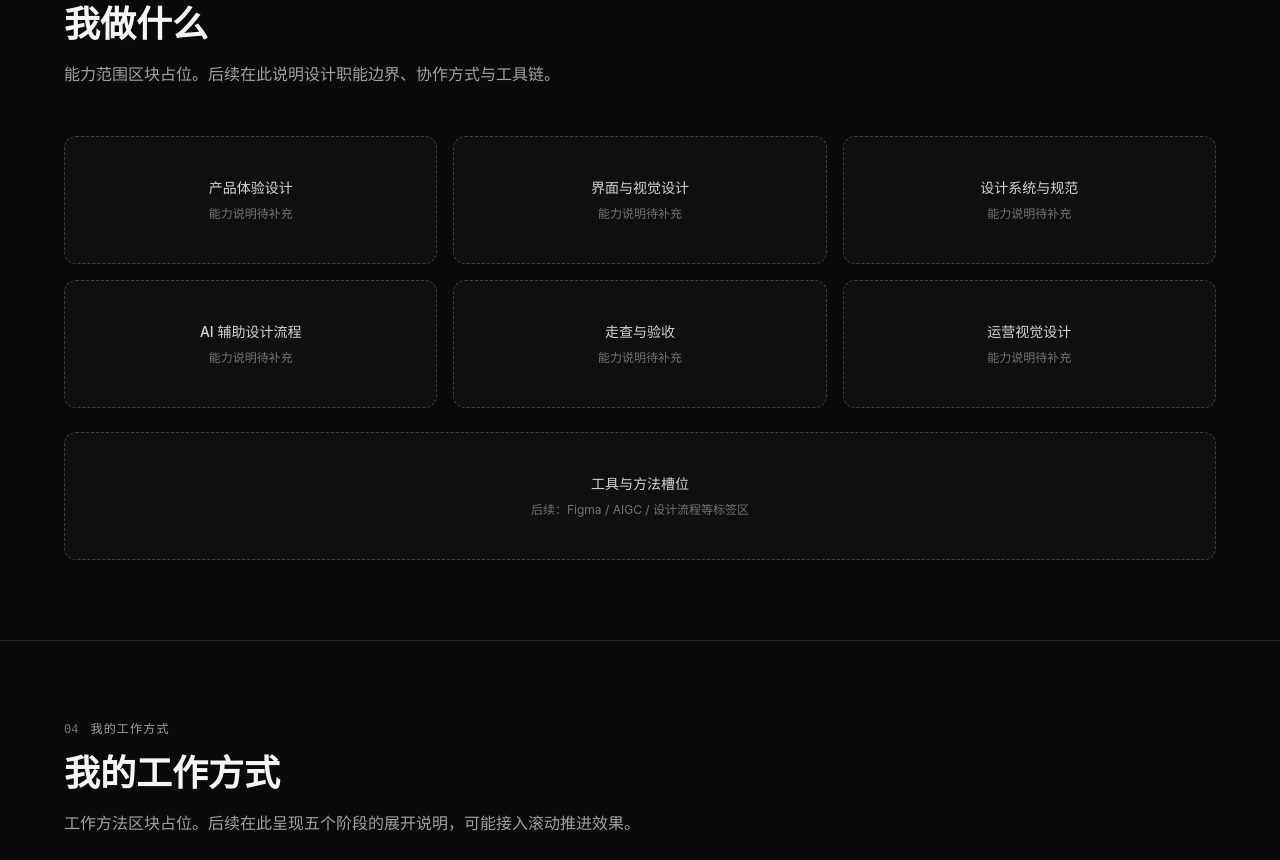
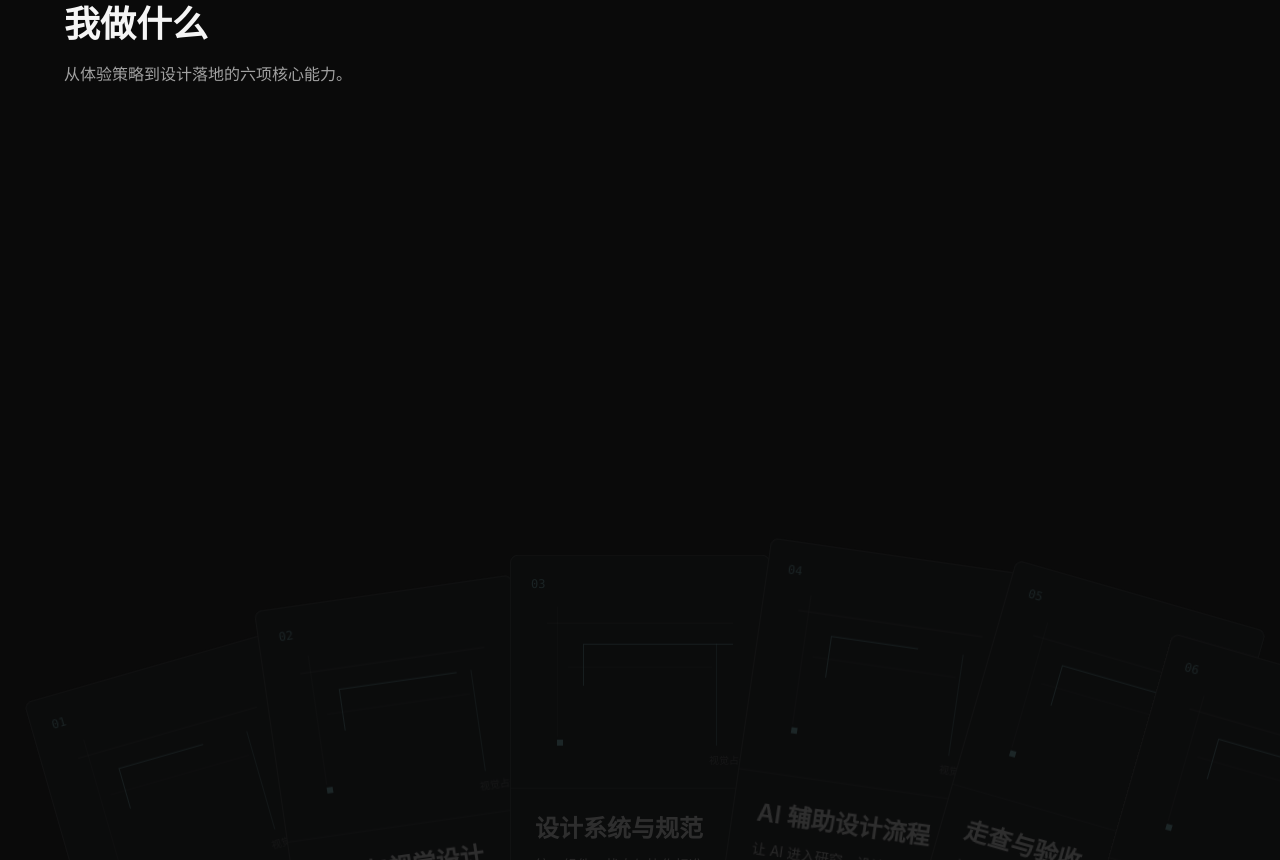
Before and after one commit to fengshuo1027/-, a Next.js app: page / in a window 1280 px wide. Shown: the part 1920-2780 px from the top of the page. Built offline with nearby package versions, Linux system fonts and the light colour scheme.

Commit message:
checkpoint section03 arc experiment

```diff
--- /dev/null
+++ b/src/components/v2/interactive/CapabilityArc.tsx
@@ -0,0 +1,308 @@
+"use client";
+
+import { useEffect, useRef } from "react";
+import {
+  motion,
+  useMotionValue,
+  useScroll,
+  useTransform,
+  type MotionValue,
+} from "framer-motion";
+
+export type CapabilityItem = {
+  number: string;
+  title: string;
+  description: string;
+};
+
+type CapabilityArcProps = {
+  items: CapabilityItem[];
+};
+
+const CARD_TONES = [
+  "#171b1d",
+  "#191e20",
+  "#161b1d",
+  "#1a1e20",
+  "#171c1e",
+  "#191d1f",
+];
+
+const START_ROTATION = -34;
+const TOTAL_ROTATION = -42;
+
+function roundMotionValue(value: number, precision = 1000) {
+  return Math.round(value * precision) / precision;
+}
+
+function CapabilityCard({
+  item,
+  index,
+  className = "",
+}: {
+  item: CapabilityItem;
+  index: number;
+  className?: string;
+}) {
+  const detailWidth = 34 + (index % 3) * 12;
+
+  return (
+    <article
+      className={`flex h-full w-full flex-col overflow-hidden rounded-lg border border-white/[0.18] ${className}`}
+      style={{ backgroundColor: CARD_TONES[index % CARD_TONES.length] }}
+    >
+      <div
+        aria-hidden="true"
+        className="relative min-h-0 flex-1 overflow-hidden border-b border-white/[0.11]"
+      >
+        <span className="absolute left-5 top-5 font-mono text-xs text-cyan-200/70">
+          {item.number}
+        </span>
+
+        <div className="absolute inset-x-[14%] top-[29%] h-px bg-white/[0.14]" />
+        <div className="absolute inset-x-[22%] top-[48%] h-px bg-white/[0.09]" />
+        <div className="absolute bottom-[22%] left-[18%] top-[22%] w-px bg-white/[0.1]" />
+        <div className="absolute bottom-[18%] right-[20%] top-[38%] w-px bg-cyan-200/35" />
+        <div
+          className="absolute left-[28%] top-[38%] h-[18%] border-l border-t border-cyan-200/55"
+          style={{ width: `${detailWidth}%` }}
+        />
+        <div className="absolute bottom-[18%] left-[18%] h-1.5 w-1.5 bg-cyan-200/80" />
+
+        <span className="absolute bottom-5 right-5 font-mono text-[10px] uppercase text-white/30">
+          视觉占位
+        </span>
+      </div>
+
+      <div className="shrink-0 p-5 sm:p-6">
+        <h3 className="text-xl font-semibold text-white sm:text-2xl">
+          {item.title}
+        </h3>
+        <p className="mt-2 text-sm leading-6 text-neutral-300">
+          {item.description}
+        </p>
+      </div>
+    </article>
+  );
+}
+
+function ArcCard({
+  item,
+  index,
+  globalRotation,
+  stageWidth,
+  stageHeight,
+}: {
+  item: CapabilityItem;
+  index: number;
+  globalRotation: MotionValue<number>;
+  stageWidth: MotionValue<number>;
+  stageHeight: MotionValue<number>;
+}) {
+  const angle = useTransform(
+    [globalRotation, stageWidth],
+    ([latestGlobalRotation, latestWidth]) => {
+      const currentWidth = latestWidth as number;
+      const angleStep = currentWidth < 1024 ? 19 : 17;
+      const angleDegrees =
+        (latestGlobalRotation as number) + index * angleStep;
+
+      return (angleDegrees * Math.PI) / 180;
+    },
+  );
+
+  const x = useTransform([angle, stageWidth], ([latestAngle, latestWidth]) => {
+    const currentAngle = latestAngle as number;
+    const currentWidth = latestWidth as number;
+    const radiusX = Math.min(
+      currentWidth * (currentWidth < 1024 ? 0.62 : 0.56),
+      820,
+    );
+
+    return roundMotionValue(radiusX * Math.sin(currentAngle));
+  });
+
+  const y = useTransform([angle, stageHeight], ([latestAngle, latestHeight]) => {
+    const currentAngle = latestAngle as number;
+    const currentHeight = latestHeight as number;
+    const centerY = currentHeight * 0.86;
+    const radiusY = currentHeight * 0.46;
+
+    return roundMotionValue(centerY - radiusY * Math.cos(currentAngle));
+  });
+
+  const rotate = useTransform(angle, (latestAngle) => {
+    const degrees = (latestAngle * 180) / Math.PI;
+    return roundMotionValue(Math.max(-16, Math.min(16, degrees * 0.48)));
+  });
+
+  return (
+    <li className="absolute left-1/2 top-0">
+      <motion.div
+        className="w-[clamp(260px,20vw,340px)] will-change-transform"
+        style={{ x, y, rotate }}
+      >
+        <CapabilityCard
+          item={item}
+          index={index}
+          className="aspect-[3/4] -translate-x-1/2 -translate-y-1/2"
+        />
+      </motion.div>
+    </li>
+  );
+}
+
+export function CapabilityArc({ items }: CapabilityArcProps) {
+  const trackRef = useRef<HTMLDivElement>(null);
+  const stageRef = useRef<HTMLDivElement>(null);
+  const stageWidth = useMotionValue(1200);
+  const stageHeight = useMotionValue(800);
+  const trackTop = useMotionValue(0);
+  const trackDistance = useMotionValue(1);
+
+  const { scrollY } = useScroll();
+  const scrollYProgress = useTransform(
+    [scrollY, trackTop, trackDistance],
+    ([latestScrollY, latestTrackTop, latestTrackDistance]) => {
+      const distance = Math.max(latestTrackDistance as number, 1);
+      const progress =
+        ((latestScrollY as number) - (latestTrackTop as number)) / distance;
+
+      return Math.max(0, Math.min(1, progress));
+    },
+  );
+
+  const rotationProgress = useTransform(
+    scrollYProgress,
+    [0.15, 0.95],
+    [0, 1],
+    { clamp: true },
+  );
+  const globalRotation = useTransform(
+    rotationProgress,
+    (progress) => START_ROTATION + progress * TOTAL_ROTATION,
+  );
+  const groupY = useTransform(
+    [scrollYProgress, stageHeight],
+    ([latestProgress, latestHeight]) => {
+      const progress = latestProgress as number;
+      const height = latestHeight as number;
+
+      if (progress <= 0.15) {
+        const phaseProgress = progress / 0.15;
+        return roundMotionValue(height * 0.34 * (1 - phaseProgress));
+      }
+
+      if (progress <= 0.8) {
+        const phaseProgress = (progress - 0.15) / 0.65;
+        return roundMotionValue(-height * 0.1 * phaseProgress);
+      }
+
+      const phaseProgress = (progress - 0.8) / 0.2;
+      return roundMotionValue(
+        -height * 0.1 - height * 0.25 * phaseProgress,
+      );
+    },
+  );
+  const groupOpacity = useTransform(
+    scrollYProgress,
+    [0, 0.08],
+    [0.15, 1],
+    { clamp: true },
+  );
+
+  useEffect(() => {
+    const track = trackRef.current;
+    const stage = stageRef.current;
+    if (!track || !stage) return;
+
+    let disposed = false;
+    const updateGeometry = () => {
+      const trackRect = track.getBoundingClientRect();
+      const stageRect = stage.getBoundingClientRect();
+      stageWidth.set(stageRect.width);
+      stageHeight.set(stageRect.height);
+      trackTop.set(trackRect.top + window.scrollY);
+      trackDistance.set(Math.max(trackRect.height - stageRect.height, 1));
+    };
+    updateGeometry();
+
+    const observer = new ResizeObserver(updateGeometry);
+    observer.observe(track);
+    observer.observe(stage);
+    window.addEventListener("resize", updateGeometry);
+    void document.fonts.ready.then(() => {
+      if (!disposed) updateGeometry();
+    });
+
+    return () => {
+      disposed = true;
+      observer.disconnect();
+      window.removeEventListener("resize", updateGeometry);
+    };
+  }, [stageHeight, stageWidth, trackDistance, trackTop]);
+
+  return (
+    <div className="relative left-1/2 w-[100dvw] -translate-x-1/2">
+      <ul
+        aria-label="能力列表"
+        className="hidden grid-cols-1 gap-4 px-5 motion-reduce:grid sm:grid-cols-2 sm:px-8 lg:grid-cols-3"
+      >
+        {items.map((item, index) => (
+          <li key={item.number}>
+            <CapabilityCard
+              item={item}
+              index={index}
+              className="aspect-[3/4]"
+            />
+          </li>
+        ))}
+      </ul>
+
+      <ul
+        aria-label="能力列表"
+        className="flex snap-x snap-mandatory gap-4 overflow-x-auto px-5 pb-4 [scrollbar-width:none] motion-reduce:hidden md:hidden [&::-webkit-scrollbar]:hidden"
+      >
+        {items.map((item, index) => (
+          <li
+            key={item.number}
+            className="w-[78vw] max-w-[300px] shrink-0 snap-center"
+          >
+            <CapabilityCard
+              item={item}
+              index={index}
+              className="aspect-[3/4]"
+            />
+          </li>
+        ))}
+      </ul>
+
+      <div
+        ref={trackRef}
+        className="relative hidden h-[360svh] motion-safe:md:block"
+      >
+        <div
+          ref={stageRef}
+          className="sticky top-0 h-[100svh] min-h-[620px] max-h-[900px] overflow-hidden"
+        >
+          <motion.ul
+            aria-label="能力列表"
+            className="relative h-full w-full will-change-transform"
+            style={{ y: groupY, opacity: groupOpacity }}
+          >
+            {items.map((item, index) => (
+              <ArcCard
+                key={item.number}
+                item={item}
+                index={index}
+                globalRotation={globalRotation}
+                stageWidth={stageWidth}
+                stageHeight={stageHeight}
+              />
+            ))}
+          </motion.ul>
+        </div>
+      </div>
+    </div>
+  );
+}
--- a/src/components/v2/sections/WhatIDoSection.tsx
+++ b/src/components/v2/sections/WhatIDoSection.tsx
@@ -1,16 +1,40 @@
-import { V2Placeholder } from "@/components/v2/layout/V2Placeholder";
+import { CapabilityArc } from "@/components/v2/interactive/CapabilityArc";
 import { V2Section } from "@/components/v2/layout/V2Section";
 
 const capabilities = [
-  { key: "product", label: "产品体验设计" },
-  { key: "interface", label: "界面与视觉设计" },
-  { key: "system", label: "设计系统与规范" },
-  { key: "ai", label: "AI 辅助设计流程" },
-  { key: "qa", label: "走查与验收" },
-  { key: "operation", label: "运营视觉设计" },
+  {
+    number: "01",
+    title: "产品体验设计",
+    description: "梳理场景、路径与关键体验。",
+  },
+  {
+    number: "02",
+    title: "界面与视觉设计",
+    description: "建立清晰、克制的视觉表达。",
+  },
+  {
+    number: "03",
+    title: "设计系统与规范",
+    description: "统一组件、状态与协作标准。",
+  },
+  {
+    number: "04",
+    title: "AI 辅助设计流程",
+    description: "让 AI 进入研究、设计与验证。",
+  },
+  {
+    number: "05",
+    title: "走查与验收",
+    description: "核对体验细节与多端一致性。",
+  },
+  {
+    number: "06",
+    title: "运营视觉设计",
+    description: "平衡品牌表达与业务目标。",
+  },
 ];
 
-/** 03 What I Do — 能力范围与工具栈，内容待最终确定。 */
+/** 03 What I Do — 滚动驱动的能力圆弧。 */
 export function WhatIDoSection() {
   return (
     <V2Section
@@ -18,20 +42,9 @@ export function WhatIDoSection() {
       index="03"
       eyebrow="我做什么"
       title="我做什么"
-      description="能力范围区块占位。后续在此说明设计职能边界、协作方式与工具链。"
+      description="从体验策略到设计落地的六项核心能力。"
     >
-      <div className="grid gap-4 sm:grid-cols-2 lg:grid-cols-3">
-        {capabilities.map((item) => (
-          <V2Placeholder key={item.key} label={item.label} note="能力说明待补充" />
-        ))}
-      </div>
-
-      <div className="mt-6">
-        <V2Placeholder
-          label="工具与方法槽位"
-          note="后续：Figma / AIGC / 设计流程等标签区"
-        />
-      </div>
+      <CapabilityArc items={capabilities} />
     </V2Section>
   );
 }
```
